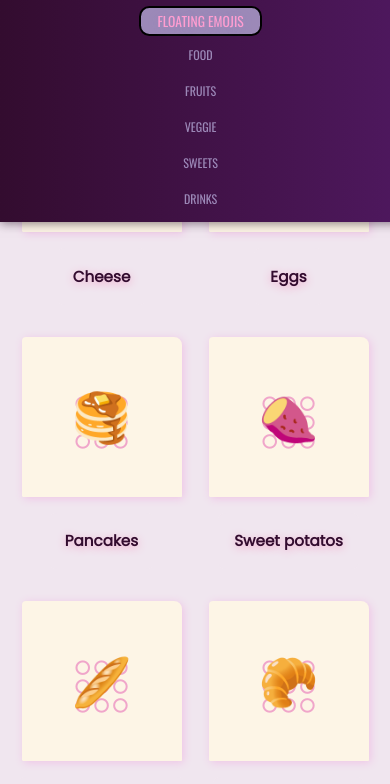
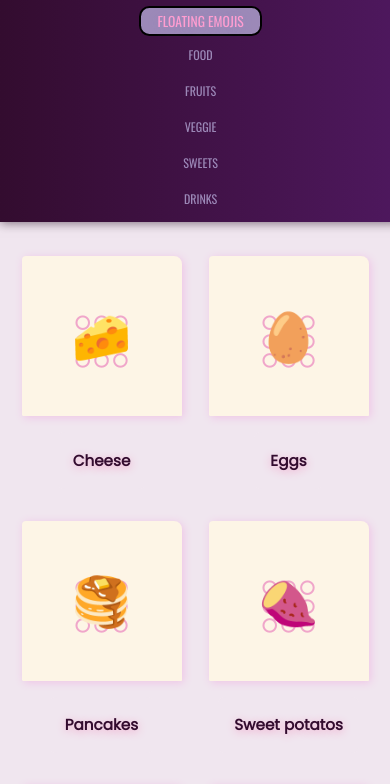
Before and after one commit to heartyhardy/floating-emojis, a React (Create React App) app: page / in a window 390 px wide. Shown: the top 784 px of the page. Built offline with nearby package versions, Linux system fonts and the light colour scheme.

Commit message:
Fixed a minor bug in products component padding

```diff
--- a/package.json
+++ b/package.json
@@ -1,7 +1,7 @@
 {
   "name": "bouncing-emojis",
   "version": "0.1.0",
-  "homepage": "https://github.com/heartyhardy/floating-emojis",
+  "homepage": "http://heartyhardy.github.io/floating-emojis",
   "private": true,
   "dependencies": {
     "gh-pages": "^2.0.1",
--- a/src/components/products/Products.module.css
+++ b/src/components/products/Products.module.css
@@ -44,6 +44,14 @@
 }
 
 @media(max-width: 600px) {
+    .main_view {
+        background-color: #F0E6EF;
+        display: grid;
+        grid-template-columns: repeat(auto-fill, minmax(10rem, 1fr));
+        grid-gap: 1rem;
+        padding: 15rem 1rem 1rem 1rem;
+    }
+
     .loading {
         position: absolute;
         left: calc(50% - 3rem);
```
